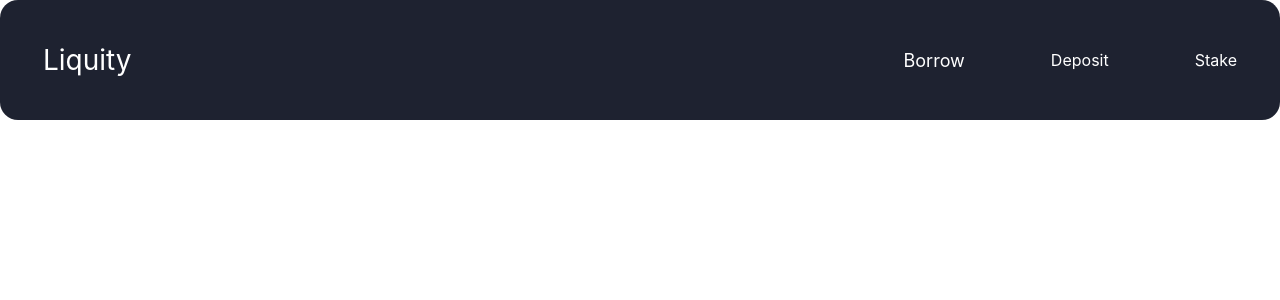
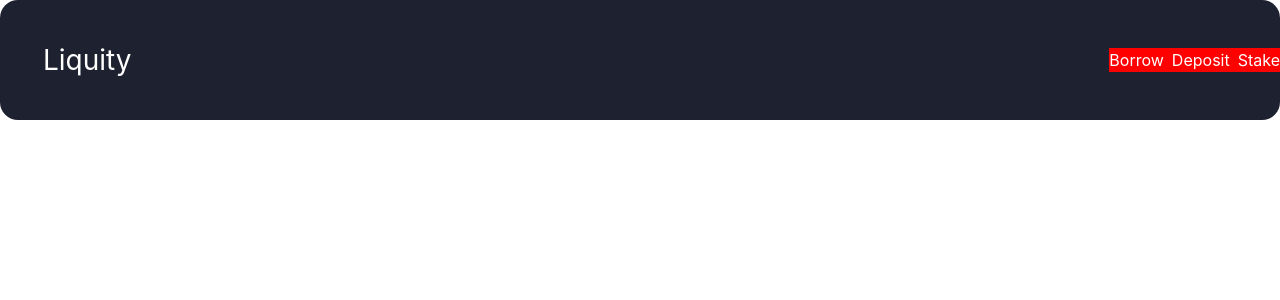
Before and after one commit to BanklessDAO/bankless-loans, a Next.js app: page / in a window 1280 px wide. Shown: the top 300 px of the page. Built offline with nearby package versions, Linux system fonts and the light colour scheme.

Commit message:
progress save navabr

```diff
--- a/components/Navbar.tsx
+++ b/components/Navbar.tsx
@@ -1,18 +1,41 @@
-import {Box, Flex, Text, Button} from '@chakra-ui/react'
+import {Box, Flex, Text, Stack, useDisclosure, Heading, Button} from '@chakra-ui/react'
+import {HamburgerIcon, CloseIcon} from '@chakra-ui/icons'
 import React from 'react'
 
 export default function Navbar() {
+
+    const {isOpen, onOpen, onClose} = useDisclosure()
+
+    console.log('isOpen', isOpen)
+    const handleToggle = () => (isOpen ? onClose() : onOpen())
+
     return(
-        <Box h='120px' w='100%' bg='#1E2230' borderRadius='18px'>
-            <Flex h='100%' alignItems='center' justifyContent='space-between'>
+        <Flex as='nav' h='120px' w='100%' bg='#1E2230' borderRadius='18px'
+        align="center"
+        justify="space-between"
+        wrap="wrap"
+        color='white'
+        >
+            <Flex h='100%' alignItems='center'>
                 <Text fontSize='28px' color='white' ml='43px'>Liquity</Text>
-                <Box d='flex' alignItems='center' justify='space-between' height='100%'>
-                    <Text m='43px' fontSize='18px' color='white'>Borrow</Text>
-                    <Text m='43px' color='white'>Deposit</Text>
-                    <Text m='43px' color='white'>Stake</Text>
-                </Box>
+            </Flex>
 
-            </Flex>
-        </Box>
+            <Box display={{ base: "block", md: "none" }} onClick={handleToggle}>
+                <HamburgerIcon color='white' mr='43px'/>
+            </Box>
+
+            <Stack
+                direction={{base:'column', md:'row'}}
+                display={{base: isOpen ? 'block' : 'none', md:'flex'}}
+                width={{ base: "full", md: "auto" }}
+                alignItems="center"
+                // mt={{ base: 4, md: 0 }}
+                bg='red'
+            >
+                <Text>Borrow</Text>
+                <Text>Deposit</Text>
+                <Text>Stake</Text>
+            </Stack>
+        </Flex>
     )
 }
--- a/package.json
+++ b/package.json
@@ -8,6 +8,7 @@
     "start": "next start"
   },
   "dependencies": {
+    "@chakra-ui/icons": "^1.0.13",
     "@chakra-ui/react": "^1.6.3",
     "@emotion/react": "^11",
     "@emotion/styled": "^11",
--- a/pages/_app.tsx
+++ b/pages/_app.tsx
@@ -1,12 +1,15 @@
 import '../styles/globals.css'
 import type { AppProps } from 'next/app'
 import Layout from '../components/Layout'
+import {ChakraProvider} from '@chakra-ui/react'
 
 function MyApp({ Component, pageProps }: AppProps) {
   return (
+    <ChakraProvider>
     <Layout>
       <Component {...pageProps} />
     </Layout>
+    </ChakraProvider>
   )
 }
 export default MyApp
```
Also changed, not shown: 1 other file (tests, documents, lock files or other folders).
